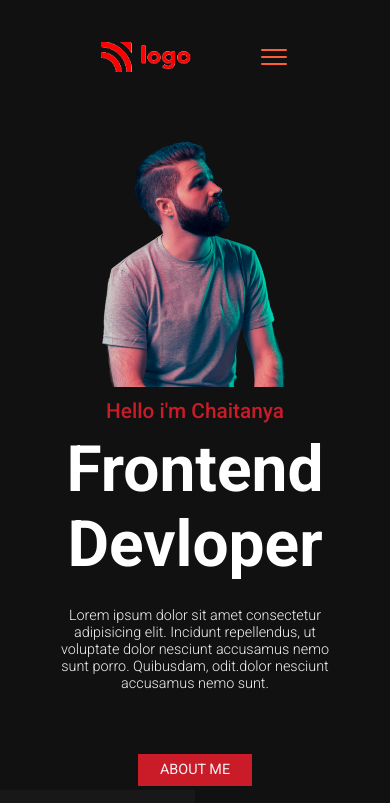
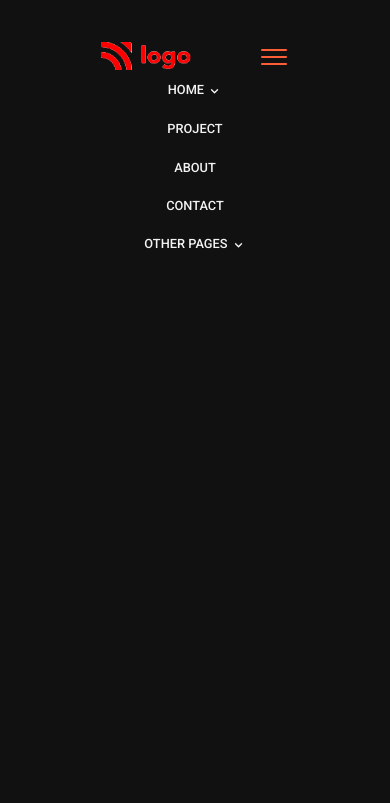
Before and after one commit to Chaitanya-Kaushal/Project-15--Portfolio-Website, a plain HTML site: page index.html in a window 390 px wide. Both pictures are taken after a click on the picture 274 px from the left and 57 px from the top of the page. Shown: the top 803 px of the page. Drawn offline with Linux system fonts and the light colour scheme.

Commit message:
responsive nav updated

```diff
--- a/style.css
+++ b/style.css
@@ -357,13 +357,31 @@ a {
 
 /* ....................... responsive ....................  */
 
-@media (max-width: 800px) {
+@media (max-width: 1000px) {
   .nav-list {
-    display: none;
+    position: fixed;
+    top: 70px;
+    flex-direction: column;
+    right: -100%;
+    width: 100vw;
+    background-color: #111111;
+    text-align: center;
+    transition: 0.5s;
+    height: 100vh;
   }
   .menu {
     display: block;
   }
+  .list{
+    margin: 3vw;
+  }
+
+  .active{
+    right: 0;
+  }
+}
+
+@media (max-width: 800px) {
 
   .profile {
 
```
